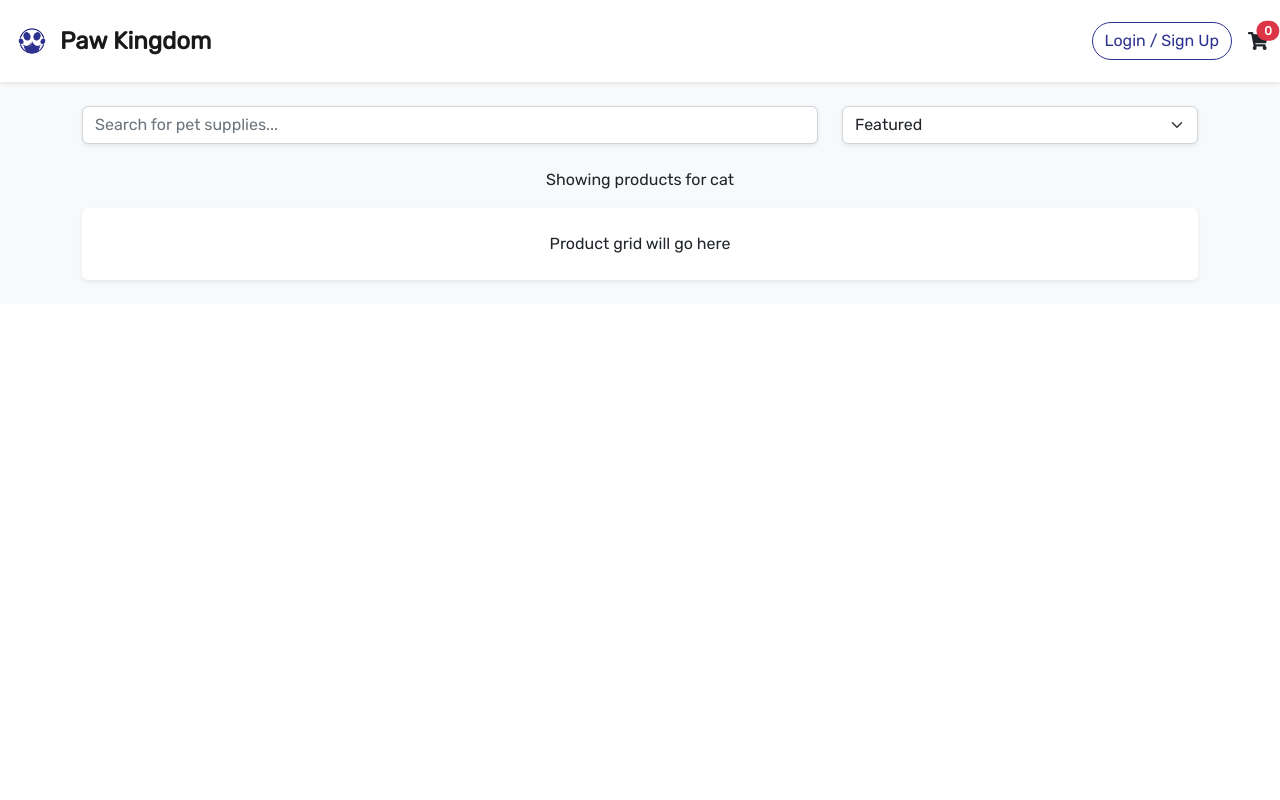
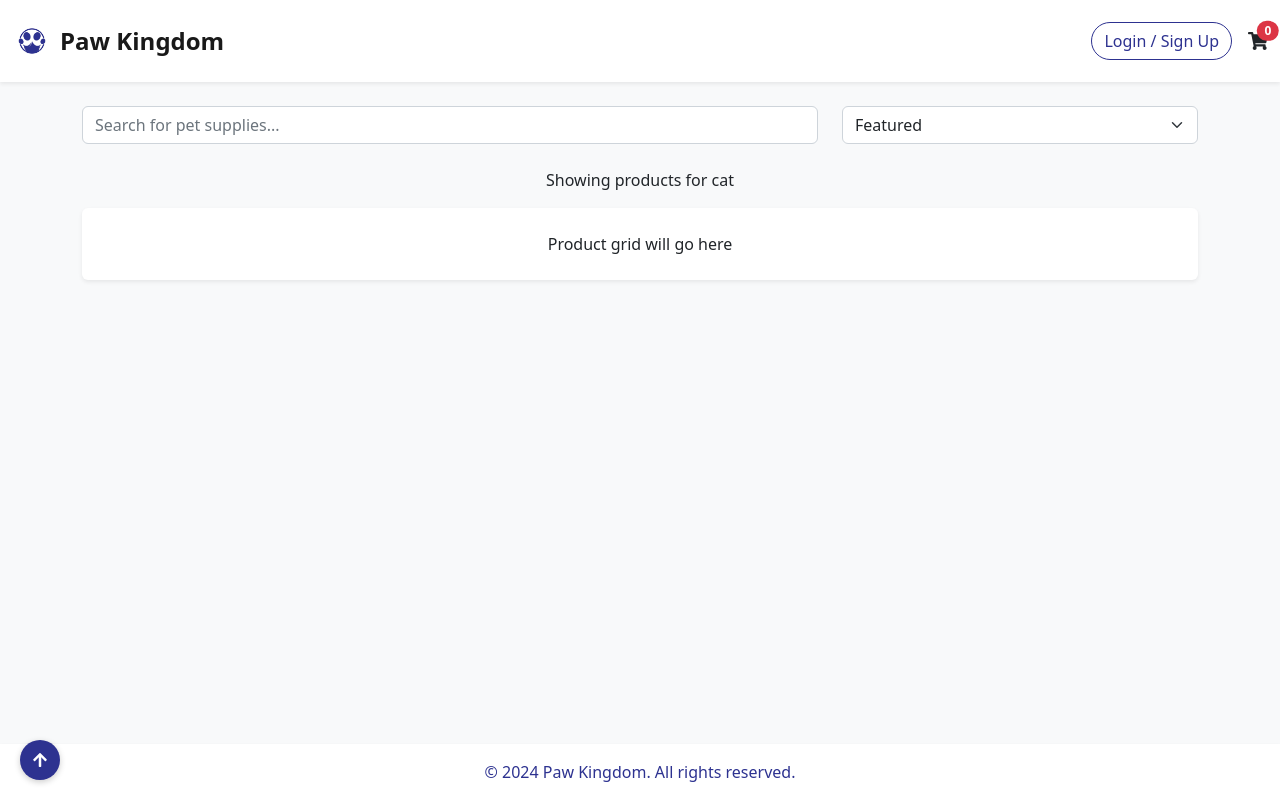
Before and after one commit to BDBevan/Pet-Supplies-Ecommerce, a React (Vite) app in the folder client/: page /collections/cat in a window 1280 px wide. Built offline with nearby package versions, Linux system fonts and the light colour scheme.

Commit message:
Add footer component and scroll-to-top button; enhance layout and styling in App and Collections pages

```diff
--- a/client/src/App.css
+++ b/client/src/App.css
@@ -1,5 +1,20 @@
+#root {
+  min-height: 100vh;
+  display: flex;
+  flex-direction: column;
+}
+
 body {
-  font-family: "Rubik", sans-serif;
+  margin: 0;
+  min-height: 100vh;
+}
+
+.min-vh-100 {
+  min-height: 100vh;
+}
+
+main {
+  flex: 1 0 auto;
 }
 
 h1,
@@ -16,6 +31,31 @@ h6 {
   font-style: italic;
 }
 
+.scroll-to-top {
+  position: fixed;
+  bottom: 20px;
+  left: 20px;
+  width: 40px;
+  height: 40px;
+  border-radius: 50%;
+  display: flex;
+  align-items: center;
+  justify-content: center;
+  background-color: #2d3290;
+  color: white;
+  border: none;
+  box-shadow: 0 2px 6px rgba(0, 0, 0, 0.2);
+  z-index: 1000;
+  cursor: pointer;
+  transition: all 0.3s ease-in-out;
+}
+
+.scroll-to-top:hover {
+  opacity: 0.8;
+  transform: translateY(-2px);
+}
+
+/* Add this to your existing App.css */
 .btn-custom-outline {
   color: #2d3290 !important;
   border-color: #2d3290 !important;
@@ -25,3 +65,8 @@ h6 {
   color: white !important;
   background-color: #2d3290 !important;
 }
+
+footer {
+  margin-top: auto;
+  flex-shrink: 0;
+}
--- a/client/src/App.jsx
+++ b/client/src/App.jsx
@@ -1,12 +1,14 @@
 import "./App.css";
 import { Outlet } from "react-router-dom";
 import AppNavbar from "./components/Navbar";
+import Footer from "./components/Footer";
 
 function App() {
   return (
     <>
       <AppNavbar />
       <Outlet />
+      <Footer />
     </>
   );
 }
--- /dev/null
+++ b/client/src/components/Footer.jsx
@@ -0,0 +1,16 @@
+import React from "react";
+import { Container } from "react-bootstrap";
+
+const Footer = () => {
+  return (
+    <footer className="bg-white py-3 shadow-sm">
+      <Container fluid>
+        <p className="text-center mb-0" style={{ color: "#2d3290" }}>
+          © 2024 Paw Kingdom. All rights reserved.
+        </p>
+      </Container>
+    </footer>
+  );
+};
+
+export default Footer;
--- a/client/src/pages/Collections.jsx
+++ b/client/src/pages/Collections.jsx
@@ -1,20 +1,24 @@
 import { useState } from "react";
 import { useParams } from "react-router-dom";
-import { Container, Row, Col, Form } from "react-bootstrap";
+import { Container, Row, Col, Form, Button } from "react-bootstrap";
+import { FaArrowUp } from "react-icons/fa";
 
 const Collections = () => {
   const [searchTerm, setSearchTerm] = useState("");
   const [sortBy, setSortBy] = useState("featured");
   const { category } = useParams();
 
+  const scrollToTop = () => {
+    window.scrollTo({
+      top: 0,
+      behavior: "smooth",
+    });
+  };
+
   return (
+    <div className="d-flex flex-column flex-grow-1">
       <div className="flex-grow-1 bg-light py-4">
         <Container>
-        {/* Category Title */}
-        {/* <h1 className="text-primary mb-4 text-center">
-          {category === "dog" ? "Dogs" : "Cats"} Supplies
-        </h1> */}
-
           {/* Filters and Sort */}
           <Row className="mb-4">
             <Col md={8}>
@@ -24,14 +28,12 @@ const Collections = () => {
                 value={searchTerm}
                 onChange={(e) => setSearchTerm(e.target.value)}
                 className="mb-2 mb-md-0"
-              className="shadow-sm"
               />
             </Col>
             <Col md={4}>
               <Form.Select
                 value={sortBy}
                 onChange={(e) => setSortBy(e.target.value)}
-              className="shadow-sm"
               >
                 <option value="featured">Featured</option>
                 <option value="price-asc">Price: Low to High</option>
@@ -44,10 +46,8 @@ const Collections = () => {
           {/* Products Grid Placeholder */}
           <Row>
             <Col>
-            {/* This is where your ProductGrid component would go */}
               <div className="text-center">
                 <p>Showing products for {category}</p>
-              {/* You can replace this with your actual product grid */}
                 <div className="bg-white p-4 rounded shadow-sm">
                   Product grid will go here
                 </div>
@@ -55,6 +55,12 @@ const Collections = () => {
             </Col>
           </Row>
         </Container>
+
+        {/* Scroll to Top Button */}
+        <Button onClick={scrollToTop} className="scroll-to-top" variant="light">
+          <FaArrowUp />
+        </Button>
+      </div>
     </div>
   );
 };
```
Lines whose indentation alone changed are shown as unchanged.
